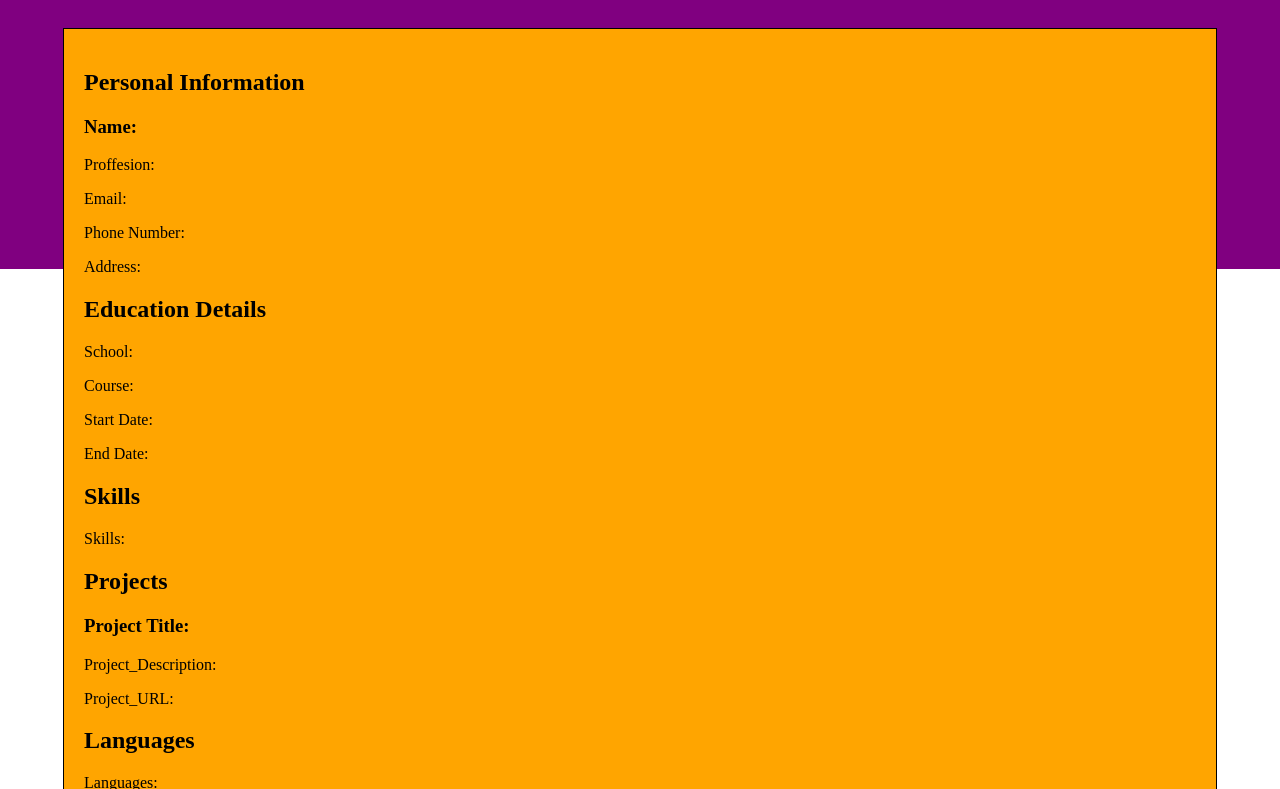
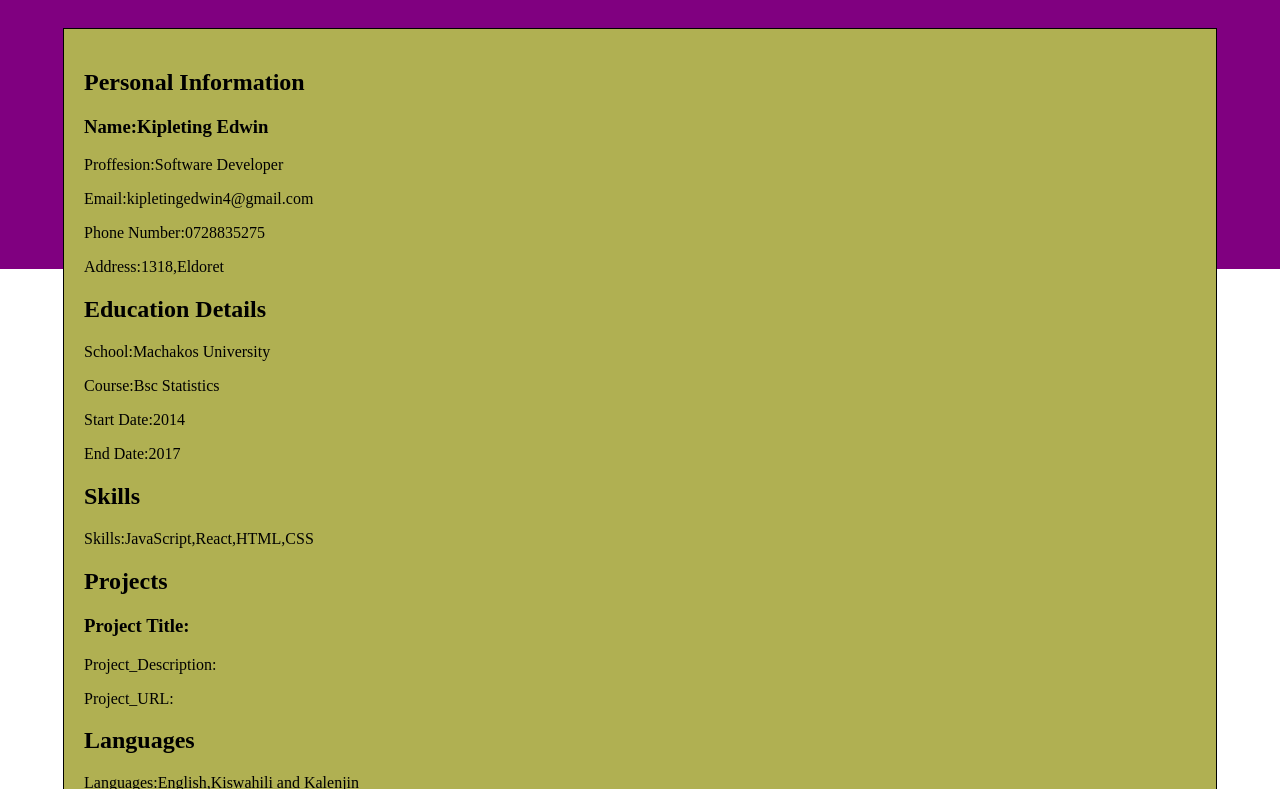
Before and after one commit to KipletingEdwin/Resume-Builder, a React (Create React App) app: page / in a window 1280 px wide. Shown: the part 2271-3060 px from the top of the page. Built offline with nearby package versions, Linux system fonts and the light colour scheme; data requests are answered from the project's data file.

Commit message:
add a prevent default function

```diff
--- a/db.json
+++ b/db.json
@@ -1,6 +1,5 @@
 {
   "resumes": [
-
     {
       "school": "Machakos University",
       "level": "Bsc Statistics",
@@ -17,6 +16,40 @@
       "skills": "REact,JS,JavaScript",
       "head": "Pata Keja",
       "id": 4
+    },
+    {
+      "school": "Machakos University",
+      "level": "Bsc Statistics",
+      "start": "2014",
+      "end": "2017",
+      "languages": "English,Kiswahili and Kalenjin",
+      "name": "Kipleting Edwin",
+      "proffesion": "Software Developer",
+      "email": "kipletingedwin4@gmail.com",
+      "phone": "0728835275",
+      "address": "1318,Eldoret",
+      "description": "Its all about booking a house at a atap of a button",
+      "project_url": "www.bookkejayako.com",
+      "skills": "JavaScript,React,HTML,CSS",
+      "head": "Pata Keja",
+      "id": 5
+    },
+    {
+      "school": "Machakos University",
+      "level": "Bsc Statistics",
+      "start": "2014",
+      "end": "2017",
+      "languages": "Kiswahili,English,Kalenjin",
+      "name": "EDWIN",
+      "proffesion": "Software Developer",
+      "email": "kipletingedwin4@gmail.com",
+      "phone": "0728835275",
+      "address": "1318,Eldoret",
+      "description": "",
+      "project_url": "www.bookkejayako.com",
+      "skills": "html,css,JavaScript",
+      "head": "Pata Keja",
+      "id": 6
     }
   ]
 }
--- a/src/Components/Languages.js
+++ b/src/Components/Languages.js
@@ -1,9 +1,6 @@
 import React from "react";
 
-function Languages({formData,handleChange}) {
-
-
-
+function Languages({ formData, handleChange }) {
   return (
     <div className="Languages">
       <button>Add Languages</button>
@@ -14,7 +11,6 @@ function Languages({formData,handleChange}) {
         value={formData.languages}
         placeholder="Add Languages"
       ></input>
-
     </div>
   );
 }
--- a/src/Components/ResumeContainer.js
+++ b/src/Components/ResumeContainer.js
@@ -11,9 +11,7 @@ function ResumeContainer() {
   }, []);
 
   const resumeList = info.map((data, index) => {
-
     return (
-
       <Resume
         name={data.name}
         proffesion={data.proffesion}
@@ -29,8 +27,6 @@ function ResumeContainer() {
         skills={data.skills}
         projectT={data.head}
         id={data.id}
-
-
       />
     );
   });
--- a/src/index.css
+++ b/src/index.css
@@ -8,8 +8,7 @@ body {
   height: 2500px;
   padding: 20px;
 }
-.app h4
- {
+.app h4 {
   text-align: center;
   font-size: 2.5rem;
 }
@@ -66,7 +65,6 @@ body {
   height: 140px;
   margin-top: 10px;
   background-color: green;
-
 }
 
 .Skills textarea {
@@ -95,7 +93,7 @@ body {
   width: 290px;
 }
 
-.Projects textarea{
+.Projects textarea {
   padding: 5px;
   margin: 5px 0px 5px 0px;
   width: 290px;
@@ -114,7 +112,7 @@ body {
 
 .Languages {
   height: 160px;
-  background-color:green;
+  background-color: green;
   padding-top: 10px;
 }
 
@@ -132,14 +130,13 @@ body {
   border: 0.5px solid black;
   cursor: pointer;
 }
-.final-resume{
-  background-color: orange;
+.final-resume {
+  background-color: rgb(176, 176, 82);
   margin: 30px 0px 0px 0px;
   padding: 20px;
   border: 1px solid black;
-
 }
-.sub{
+.sub {
   background-color: yellow;
   padding: 15px 30px;
   margin: 10px 0px 0px 75px;
@@ -148,10 +145,15 @@ body {
   font-size: larger;
   font-weight: 700;
 }
-.del{
+.del {
   padding: 8px 20px;
   border-radius: 5px;
   border: 1px solid black;
   margin: 5px 0px 0px 30px;
   font-size: large;
 }
+@media screen and (max-width: 600px) {
+  .PersonalInfo input {
+    width: 100px;
+  }
+}
```
Also changed, not shown: src/App.js (+6 -4 lines), src/Components/Education.js (+4 -10 lines), src/Components/PersonalInfo.js (+1 -9 lines), src/Components/Projects.js (+2 -6 lines), src/Components/Resume.js (+29 -11 lines), src/Components/Skills.js (+1 -6 lines).
